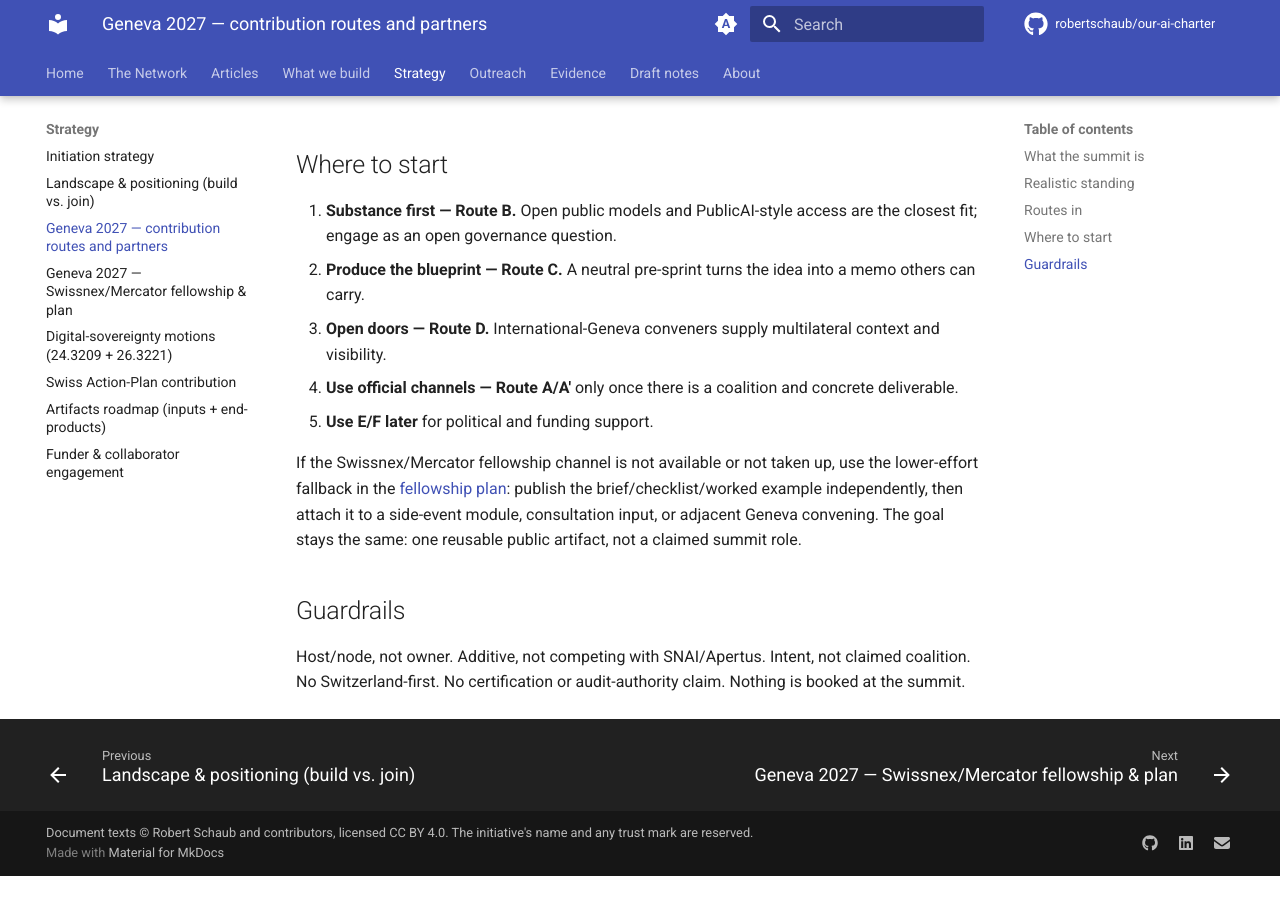
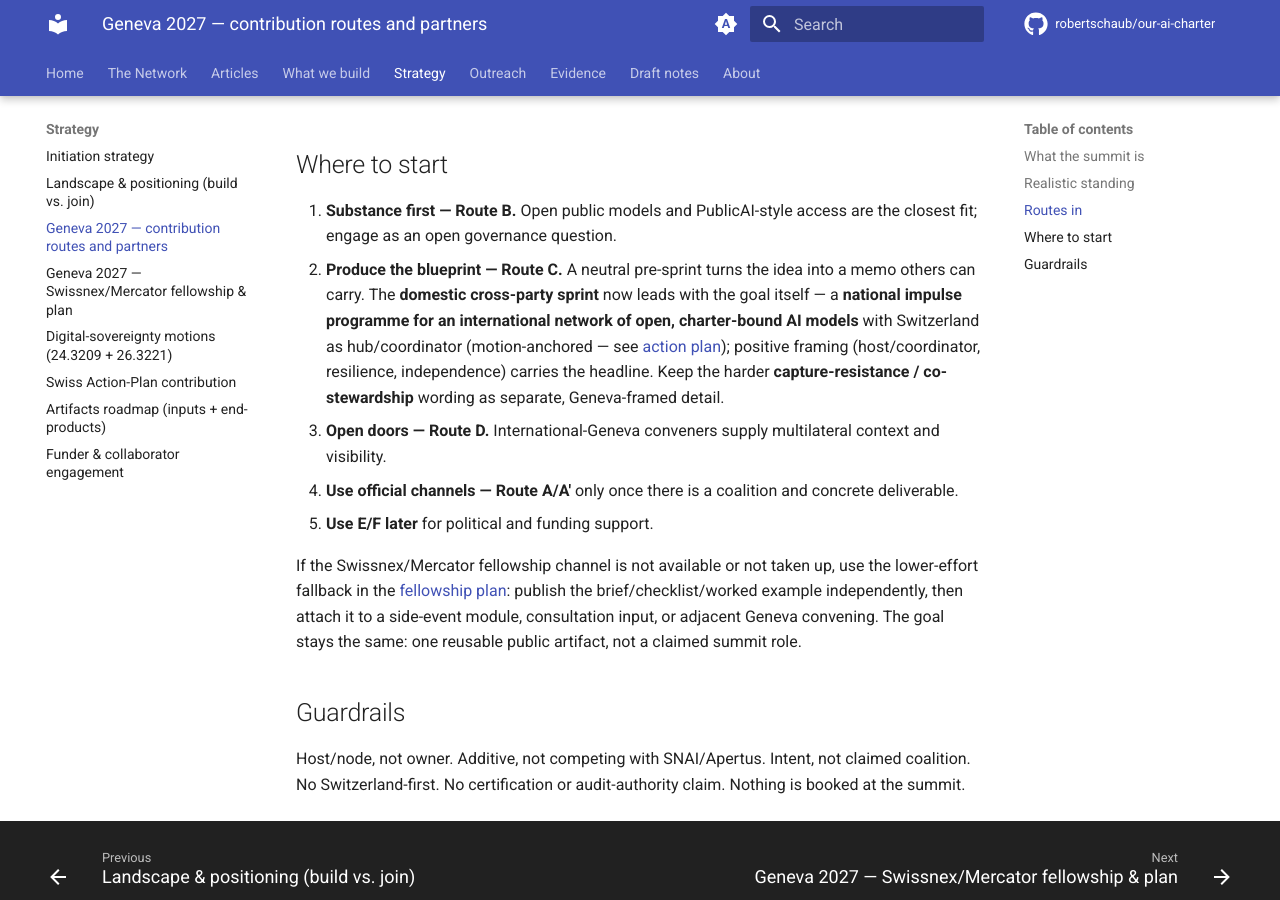
Before and after one commit to robertschaub/our-ai-charter, an MkDocs documentation site: the page built from docs/Strategy/geneva-2027-options.md, in a window 1280 px wide and 900 px high, scrolled down 1721 px. Built offline with MkDocs 1.6.1 and Material for MkDocs 9.7.7, drawn with Linux system fonts in a browser that asks for light colours; plug-ins that fetch from the network failed and are left out; comment, search, counter and statistics services are not loaded; before the commit the page ends 2597 px from its top, so only the background shows below that.

Commit message:
docs: reconcile guardrails to the impulse-programme goal; fold in 2026-07-05 changelog + source-audit tweaks
- Reconciled the domestic-sprint guardrail in the action plan (DE/EN) and
  geneva-2027-options Route C to the agreed goal: the domestic sprint leads with
  the national impulse programme for an international network of open,
  charter-bound AI models (Switzerland as hub/coordinator); harder
  capture-resistance / branded "Public AI" wording stays Geneva-track.
- CHANGELOG: 2026-07-05 entries (domestic-framing note + the impulse-programme
  1-pager / SNAI-accuracy pass, incl. supersession of the earlier same-day
  guardrail) and the 07-03/07-04 date-grouping fix.
- Minor source-audit date tweaks to linked-sources, apertus-fit-and-engagement-plan,
  and metagov-public-ai-landscape banners.

Co-Authored-By: Claude Opus 4.8 <noreply@anthropic.com>

```diff
--- a/docs/Strategy/geneva-2027-options.md
+++ b/docs/Strategy/geneva-2027-options.md
@@ -33,7 +33,7 @@ Roles are recorded in the [actor map](../Evidence/actors-and-landscape.md). Re-v
 ## Where to start
 
 1. **Substance first — Route B.** Open public models and PublicAI-style access are the closest fit; engage as an open governance question.
-2. **Produce the blueprint — Route C.** A neutral pre-sprint turns the idea into a memo others can carry.
+2. **Produce the blueprint — Route C.** A neutral pre-sprint turns the idea into a memo others can carry. The **domestic cross-party sprint** now leads with the goal itself — a **national impulse programme for an international network of open, charter-bound AI models** with Switzerland as hub/coordinator (motion-anchored — see [action plan](../Outreach/action-plan.en.md)); positive framing (host/coordinator, resilience, independence) carries the headline. Keep the harder **capture-resistance / co-stewardship** wording as separate, Geneva-framed detail.
 3. **Open doors — Route D.** International-Geneva conveners supply multilateral context and visibility.
 4. **Use official channels — Route A/A'** only once there is a coalition and concrete deliverable.
 5. **Use E/F later** for political and funding support.
```
Also changed, not shown: CHANGELOG.md (+6 -2 lines), docs/Evidence/linked-sources.md (+1 -1 lines), docs/Outreach/action-plan.de.md (+1 -0 lines), docs/Outreach/action-plan.en.md (+1 -0 lines), docs/wip/apertus-fit-and-engagement-plan.md (+2 -2 lines), docs/wip/metagov-public-ai-landscape.md (+1 -1 lines).
